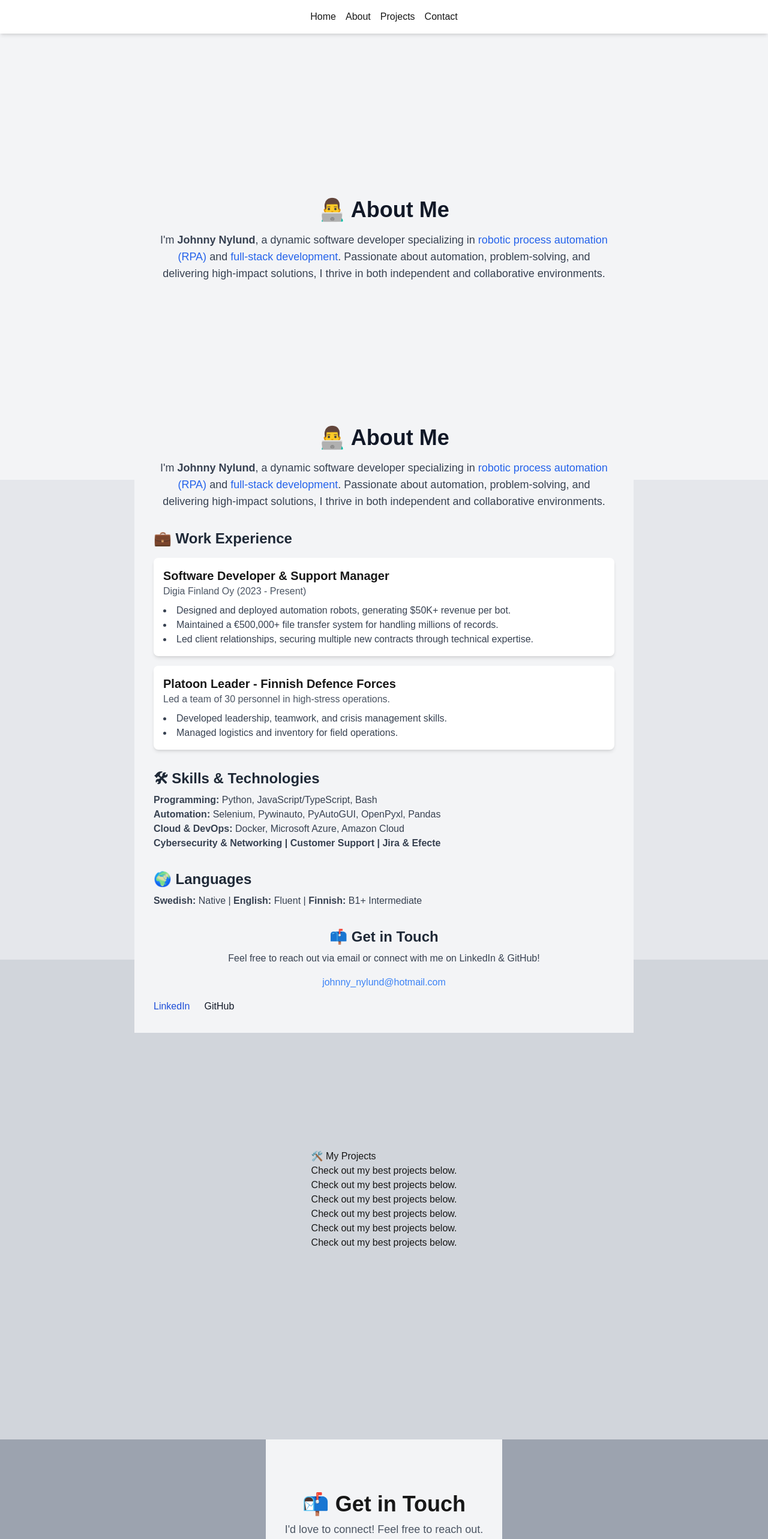
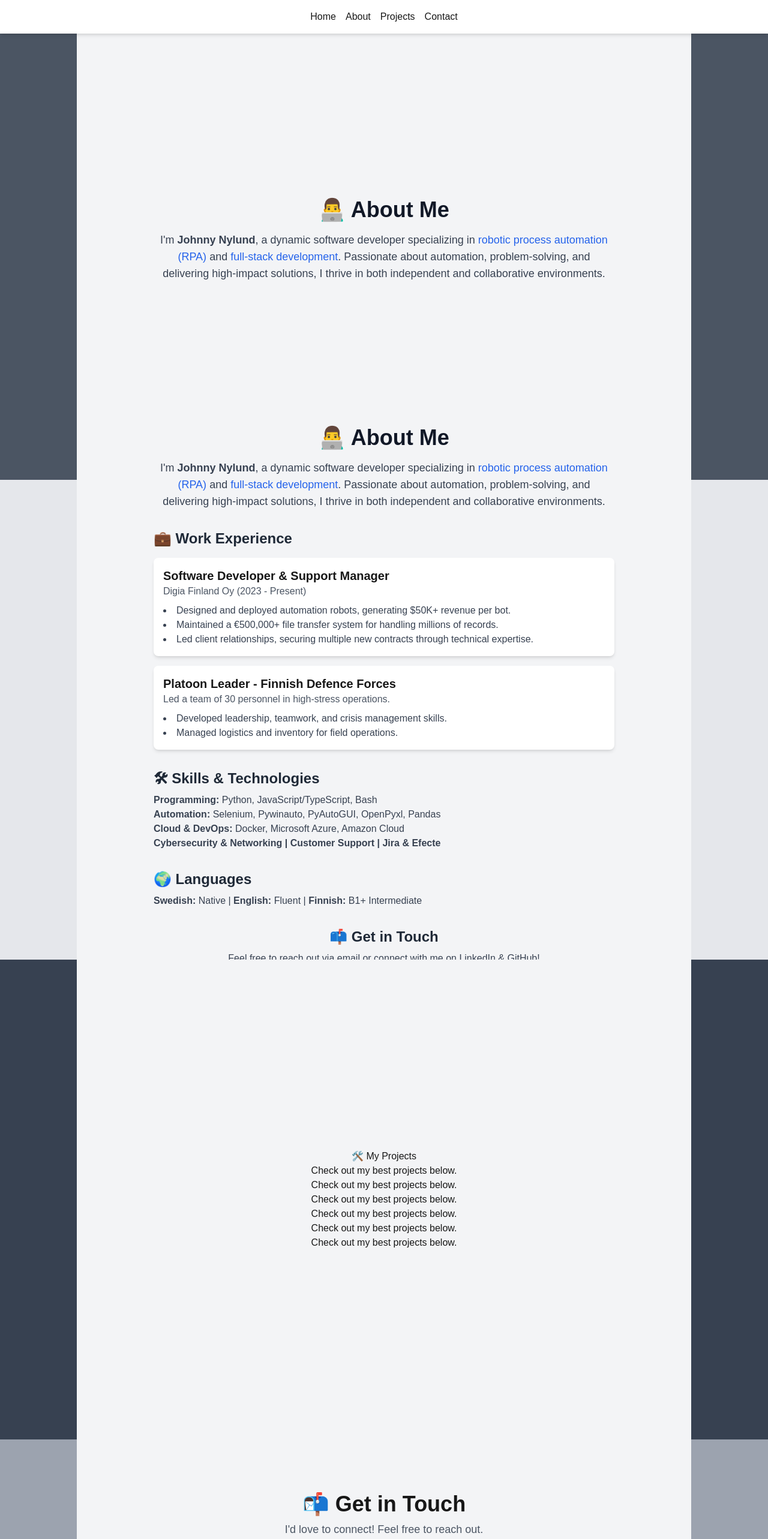
Before and after one commit to jaygoode/portfolio_landing_page, a Next.js app: page / in a window 1280 px wide. Shown: the top 2566 px of the page at 60% size. Built offline with nearby package versions, Linux system fonts and the light colour scheme.

Commit message:
some more styling fixes

```diff
--- a/src/app/page.tsx
+++ b/src/app/page.tsx
@@ -8,7 +8,7 @@ import Testimonials from './pages/testimonials';
 export default function Frontpage() {
   return (
     <main>
-      <section id="home" className=" h-screen flex items-center justify-center bg-gray-100">
+      <section id="home" className=" h-screen flex items-center justify-center bg-gray-600">
       <Home/>
       </section>
 
@@ -16,7 +16,7 @@ export default function Frontpage() {
       <About/>
       </section>
 
-      <section id="projects" className=" h-screen flex items-center justify-center bg-gray-300">
+      <section id="projects" className=" h-screen flex items-center justify-center bg-gray-700">
       <Projects/>
       </section>
 
--- a/src/app/pages/about.tsx
+++ b/src/app/pages/about.tsx
@@ -2,7 +2,7 @@
 
 export default function About() {
   return (
-    <section id="about" className="min-h-screen flex flex-col items-center justify-center bg-gray-100 p-8">
+    <section id="about" className="min-h-screen flex flex-col items-center justify-center bg-gray-100 p-8 w-[80vw]">
       <h1 className="text-4xl font-bold text-gray-900">👨‍💻 About Me</h1>
       <p className="text-lg text-gray-700 mt-4 max-w-3xl text-center">
         I'm <strong>Johnny Nylund</strong>, a dynamic software developer specializing in <span className="text-blue-600">robotic process automation (RPA)</span> and <span className="text-blue-600">full-stack development</span>.
--- a/src/app/pages/contact.tsx
+++ b/src/app/pages/contact.tsx
@@ -2,7 +2,7 @@
 
 export default function Contact() {
   return (
-    <section id="contact" className="min-h-screen flex flex-col items-center justify-center bg-gray-100 p-8">
+    <section id="contact" className="min-h-screen flex flex-col items-center justify-center bg-gray-100 p-8 w-[80vw]">
       <h1 className="text-4xl font-bold flex items-center gap-2">
         📬 Get in Touch
       </h1>
--- a/src/app/pages/home.tsx
+++ b/src/app/pages/home.tsx
@@ -2,7 +2,7 @@
 
 export default function Home() {
   return (
-    <section id="home" className="min-h-screen flex flex-col items-center justify-center bg-gray-100 p-8">
+    <section id="home" className="min-h-screen flex flex-col items-center justify-center bg-gray-100 p-8 w-[80vw]">
       <h1 className="text-4xl font-bold text-gray-900">👨‍💻 About Me</h1>
       <p className="text-lg text-gray-700 mt-4 max-w-3xl text-center">
         I'm <strong>Johnny Nylund</strong>, a dynamic software developer specializing in <span className="text-blue-600">robotic process automation (RPA)</span> and <span className="text-blue-600">full-stack development</span>.
--- a/src/app/pages/projects.tsx
+++ b/src/app/pages/projects.tsx
@@ -37,7 +37,8 @@ const jsonLd = {
 
 export default function Projects() {
   return (
-    <main id="projects">
+    <section id="projects" className="min-h-screen flex flex-col items-center justify-center bg-gray-100 p-8 w-[80vw]">
+
       <h1>🛠️ My Projects</h1>
       <script type="application/ld+json" dangerouslySetInnerHTML={{ __html: JSON.stringify(jsonLd) }} />
       <p>Check out my best projects below.</p>
@@ -46,6 +47,6 @@ export default function Projects() {
       <p>Check out my best projects below.</p>
       <p>Check out my best projects below.</p>
       <p>Check out my best projects below.</p>
-    </main>
+    </section>
   );
 }
--- a/src/app/pages/testimonials.tsx
+++ b/src/app/pages/testimonials.tsx
@@ -2,13 +2,13 @@
 
 export default function Testimonials() {
     return (
-      <main id="testimonials">
+      <section id="testimonials" className="w-[80vw]">
         <h1>📬 Testimonials</h1>
         <p>Testimonials</p>
         <p>Testimonials</p>
         <p>Testimonials</p>
         <p>Testimonials</p>
         <p>Testimonials</p>
-      </main>
+      </section>
     );
   }
```
